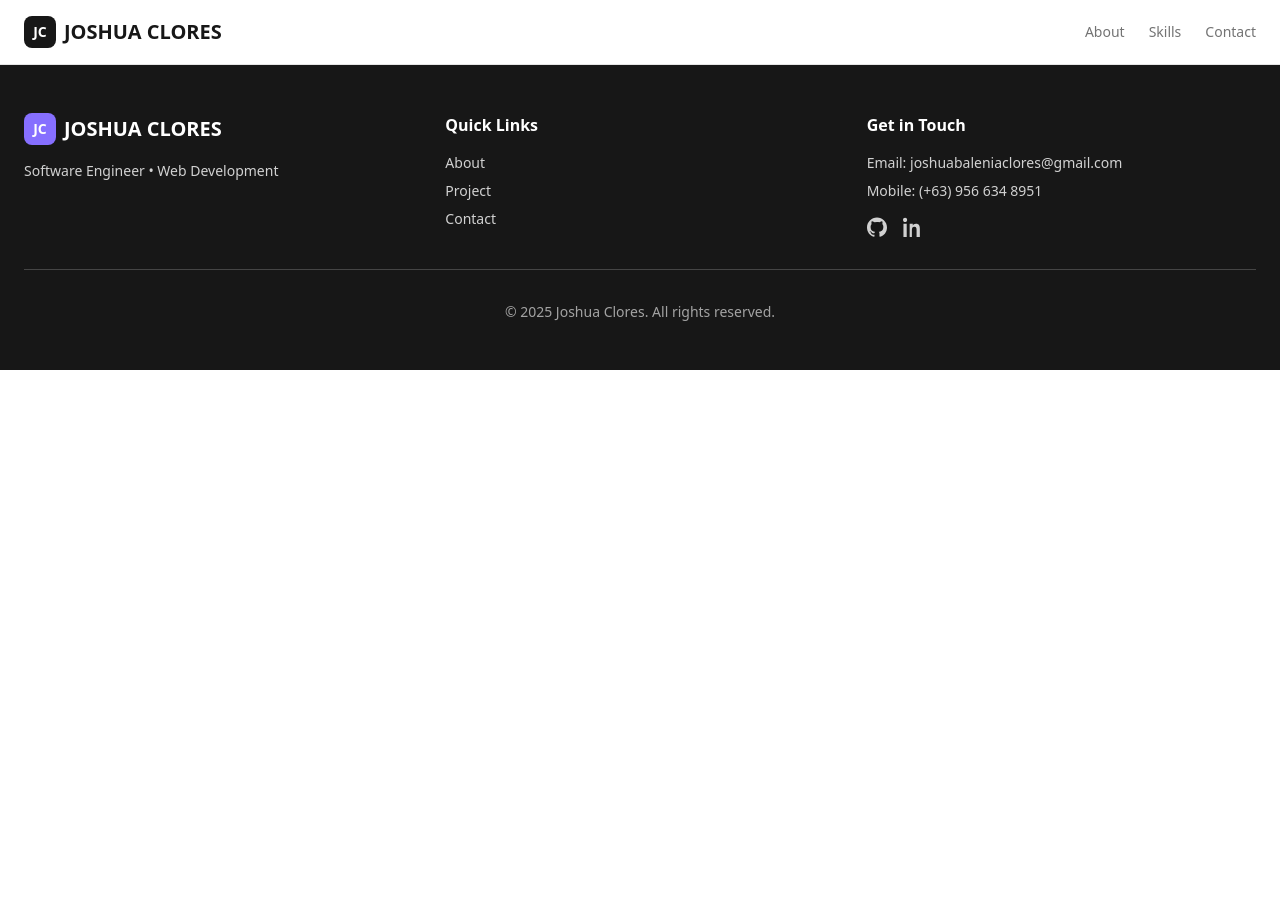
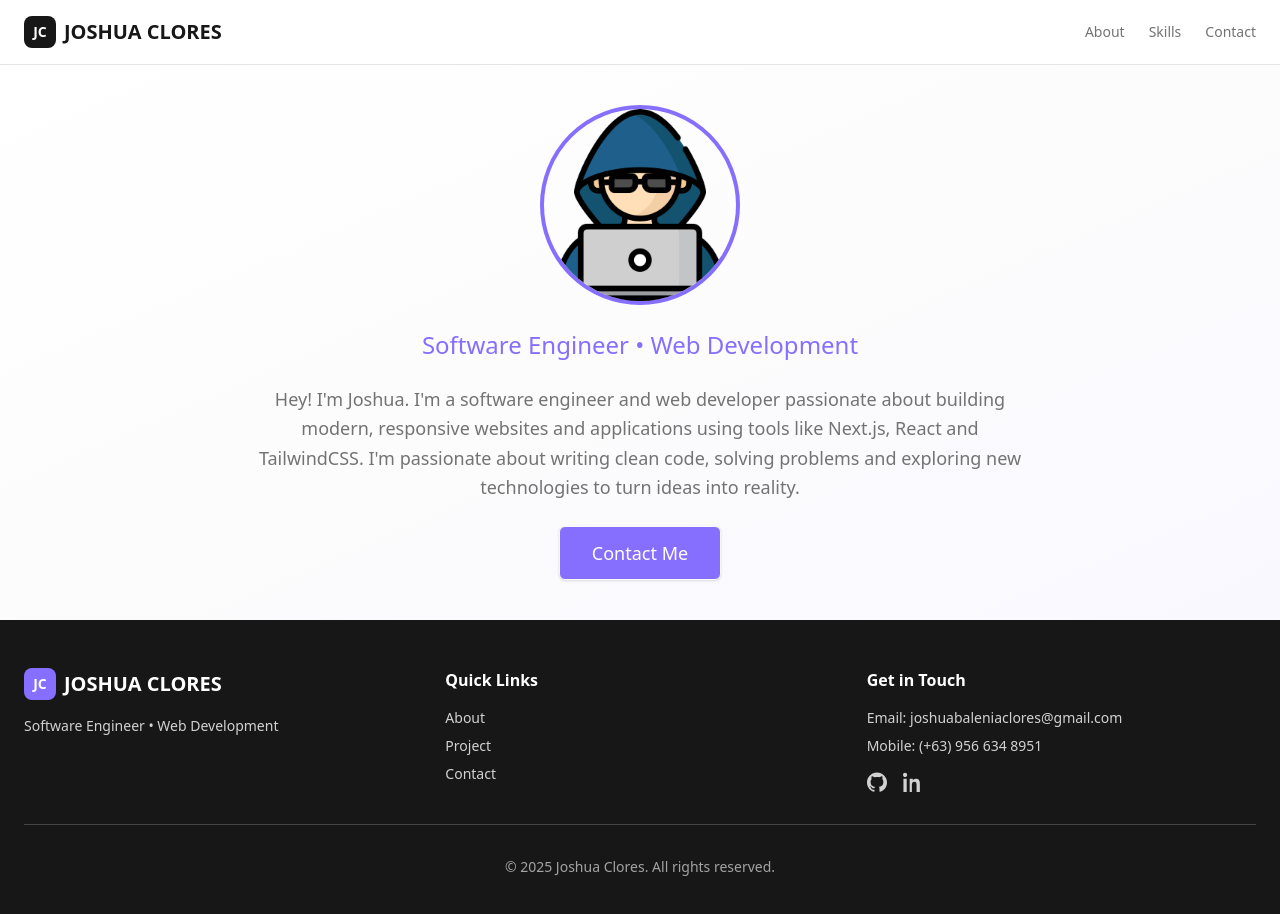
Before and after one commit to joshuabaleniaclores/my-react-website, a React (Vite) app: page / in a window 1280 px wide. Shown: the top 914 px of the page. Before the commit the page ends 800 px from the top, so only its background shows below. Built offline with nearby package versions, Linux system fonts and the light colour scheme.

Commit message:
feat: about section

```diff
--- a/src/App.jsx
+++ b/src/App.jsx
@@ -1,5 +1,6 @@
 import './styles/App.css'
 import { NavBar } from './components/NavBar.jsx'
+import { About } from './components/About.jsx'
 import { Footer } from './components/Footer.jsx'
 function App() {
 
@@ -7,7 +8,7 @@ function App() {
     <>
       <NavBar />
       <main>
-
+        <About />
       </main>
       <Footer />
     </>
--- a/src/components/About.jsx
+++ b/src/components/About.jsx
@@ -0,0 +1,41 @@
+export function About() {
+  return (
+    <section
+      id="about"
+      className="py-10 bg-gradient-to-br from-background via-muted/30 to-accent/5 scroll-mt-12"
+    >
+      <div className="container mx-auto px-4 md:px-6">
+        <div className="mx-auto max-w-4xl text-center">
+          <img
+            src="/public/avatar.png"
+            alt="avatar"
+            width={200}
+            height={200}
+            className="mx-auto rounded-full border-4 border-accent"
+          />
+
+          <p className="mt-6 text-xl md:text-2xl font-medium text-accent">
+            Software Engineer • Web Development
+          </p>
+
+          <p className="mt-6 text-lg leading-relaxed text-muted-foreground max-w-3xl mx-auto text-pretty">
+            Hey! I&apos;m Joshua. I&apos;m a software engineer and web developer
+            passionate about building modern, responsive websites and
+            applications using tools like Next.js, React and TailwindCSS.
+            I&apos;m passionate about writing clean code, solving problems and
+            exploring new technologies to turn ideas into reality.
+          </p>
+
+          <div className="mt-6 flex flex-col sm:flex-row gap-4 justify-center">
+            <a
+              href="#contact"
+              className="bg-accent hover:bg-accent/90 text-accent-foreground px-8 py-3 text-lg rounded-md border border-input shadow-sm transition-colors focus-visible:outline-none focus-visible:ring-2 focus-visible:ring-ring focus-visible:ring-offset-2 inline-flex items-center justify-center font-medium"
+            >
+              Contact Me
+            </a>
+          </div>
+        </div>
+      </div>
+    </section>
+  );
+}
```
Also changed, not shown: public/avatar.png (added).
